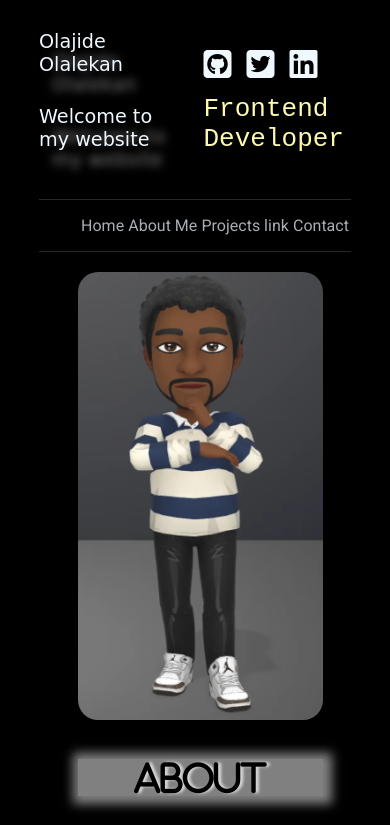
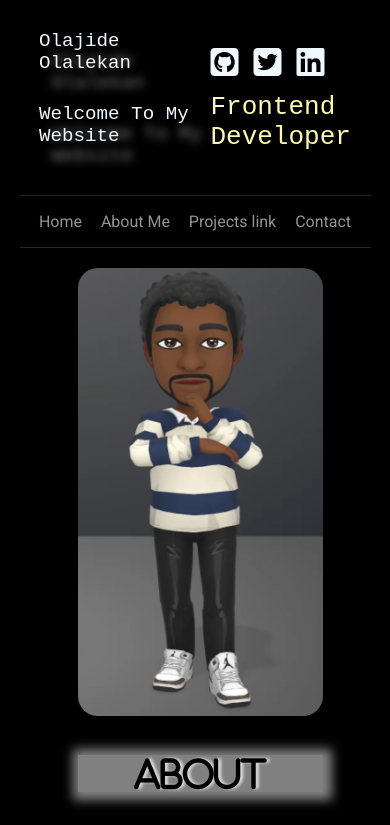
Before and after one commit to olaleksi/Portfolio, a plain HTML site: page index.html in a window 390 px wide. Shown: the top 825 px of the page. Drawn offline with nearby package versions, Linux system fonts and the light colour scheme.

Commit message:
added file

```diff
--- a/index.html
+++ b/index.html
@@ -135,6 +135,6 @@
     <!--Footers section-->
     <footer>Designed & Developed by Olalekan Olajide <i class="fa-regular fa-copyright"></i> 2023;</footer>
 
-    <script src="./index.js"></script>
+    <script src="./javascript.js"></script>
 </body>
 </html>
--- a/style.css
+++ b/style.css
@@ -37,8 +37,9 @@ header {
 }
 
 .header-spacing:nth-child(1) {
-    font-family: 'Font Awesome 5 Free';
+    font-family: 'monospace';
     text-shadow: 13px 20px 8px grey;
+    text-transform: capitalize;
 }
 
 .fonta{
@@ -57,7 +58,8 @@ ul {
     justify-content: space-around;
     list-style: none;
     align-items: center;
-    opacity: 0.7;
+    opacity: 0.6;
+    padding: 0px 10px;
 }
 
 a {
@@ -227,7 +229,7 @@ i{
     justify-content: center;
     gap: 10px;
     align-items: center;
-    font-family: cursive;
+    font-family: monospace;
     font-size: 1.2rem;
 }
 
@@ -354,7 +356,7 @@ nav > ul > li > a:hover{
     }
 
     .header-spacing:nth-child(1) {
-        font-family: cursive;
+        font-family: monospace;
         text-shadow: 13px 20px 8px grey;
         font-size: 1.2rem;
     }
@@ -366,9 +368,13 @@ nav > ul > li > a:hover{
         flex-wrap: wrap;
     }
 
-    .fonta {
-        font-family: cursive;
+    nav {
+        border-bottom: 1px solid rgba(92, 92, 92, 0.44);
+        border-top: 1px solid rgba(92, 92, 92, 0.44);
+        margin: 5% 5%;
     }
+
+
 
     .float-left {
         display: flex;
@@ -418,7 +424,7 @@ nav > ul > li > a:hover{
         text-align: center;
         flex-direction: column;
         margin: 2% 10%;
-        font-family: cursive;
+        font-family: monospace;
     }
 
     .contact-logos {
```
